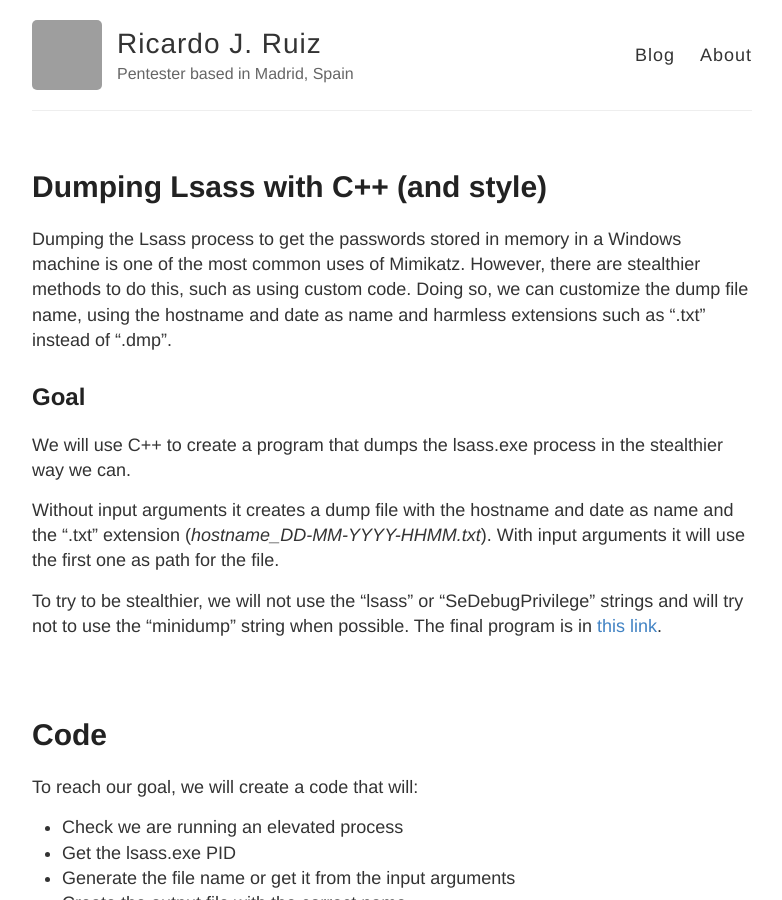
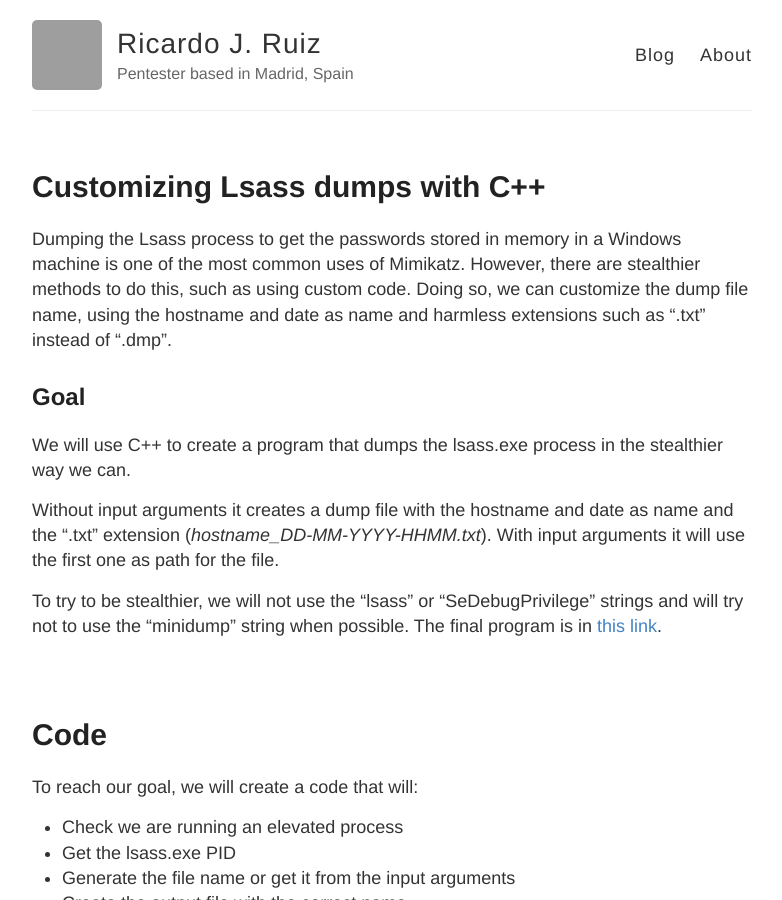
Before and after one commit to ricardojoserf/ricardojoserf.github.io, a Jekyll site: the page built from _posts/2021-8-28-lsassdumper.md, in a window 1280 px wide and 900 px high. Shown: the whole window, without its empty margins (248-1030 px from the left). Built offline with Jekyll 4.4.1, drawn with Linux system fonts in a browser that asks for light colours; grey boxes are pictures that could not be loaded.

Commit message:
Update 2021-8-28-lsassdumper.md

```diff
--- a/_posts/2021-8-28-lsassdumper.md
+++ b/_posts/2021-8-28-lsassdumper.md
@@ -1,6 +1,6 @@
 ---
 layout: post
-title: Dumping Lsass with C++ (and style)
+title: Customizing Lsass dumps with C++
 excerpt_separator: <!--more-->
 ---
 
```
